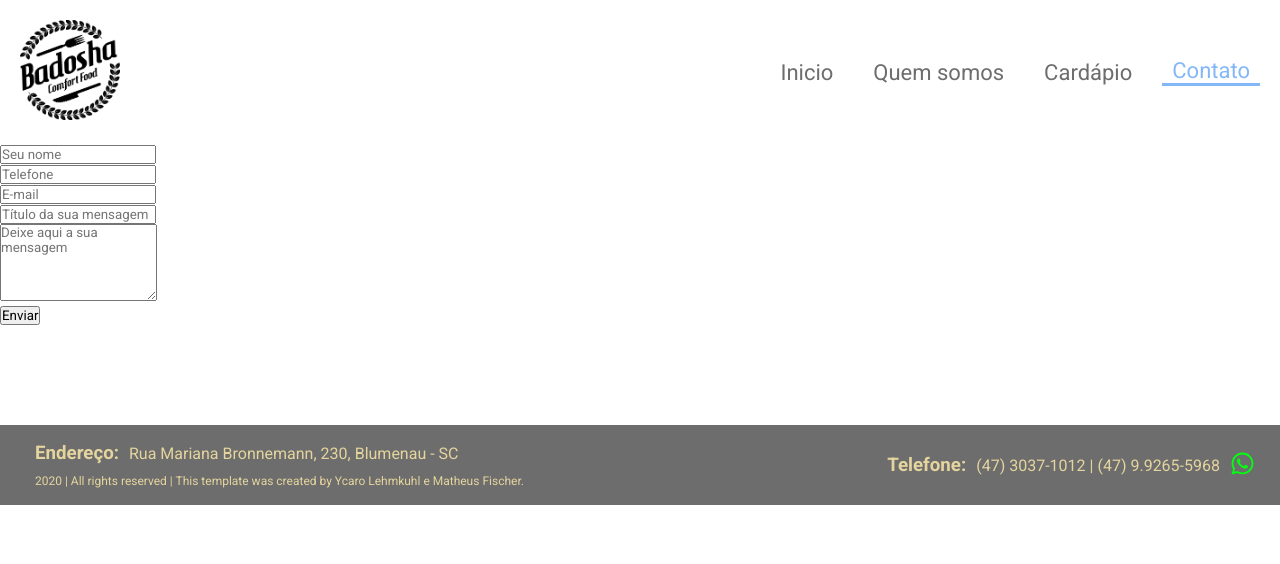
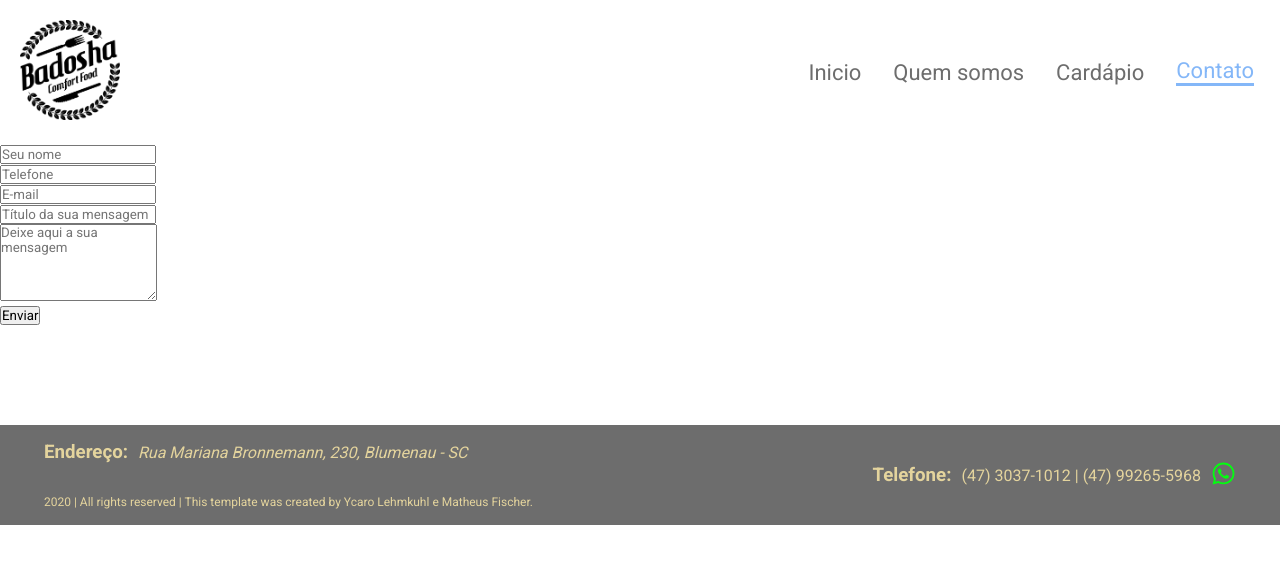
Before and after one commit to matheusfischer0/badosha-next, a Next.js app: page /contato in a window 1280 px wide. Shown: the top 564 px of the page. Built offline with nearby package versions, Linux system fonts and the light colour scheme.

Commit message:
Enhances in menu and footes

```diff
--- a/src/components/Footer/Footer.tsx
+++ b/src/components/Footer/Footer.tsx
@@ -14,18 +14,29 @@ const Footer: React.FC = () => {
     <Container>
       <Phone>
         <h3>Telefone:</h3>
-        <p>(47) 3037-1012 | (47) 9.9265-5968</p>
+        <div>
+          <p>
+            <a href="tel:+554730371012">
+              <span className="topbar-phone">(47) 3037-1012</span>
+            </a>{' '}
+            |{' '}
+            <a href="tel:+5547992655968">
+              {' '}
+              <span className="topbar-phone">(47) 99265-5968</span>
+            </a>
+          </p>
           <a
             className="navbar-brand"
             href="https://api.whatsapp.com/send?phone=5547992655968&text="
           >
             <FaWhatsapp size={25} color={'#02ff0f'}></FaWhatsapp>
           </a>
+        </div>
       </Phone>
       <AdressContainer>
         <Address>
           <h3>Endereço:</h3>
-          <p>Rua Mariana Bronnemann, 230, Blumenau - SC</p>
+          <address>Rua Mariana Bronnemann, 230, Blumenau - SC</address>
         </Address>
         <Signature>
           <p>
--- /dev/null
+++ b/src/components/MenuToggle/MenuToggle.tsx
@@ -0,0 +1,40 @@
+import * as React from 'react'
+import { motion } from 'framer-motion'
+import { Button } from '../../styles/components/MenuToggle'
+
+const Path = props => (
+  <motion.path
+    fill="transparent"
+    strokeWidth="3"
+    stroke="hsl(0, 0%, 18%)"
+    strokeLinecap="round"
+    {...props}
+  />
+)
+
+export const MenuToggle = ({ toggle }) => (
+  <Button onClick={toggle}>
+    <svg width="23" height="23" viewBox="0 0 23 23">
+      <Path
+        variants={{
+          closed: { d: 'M 2 2.5 L 20 2.5' },
+          open: { d: 'M 3 16.5 L 17 2.5' }
+        }}
+      />
+      <Path
+        d="M 2 9.423 L 20 9.423"
+        variants={{
+          closed: { opacity: 1 },
+          open: { opacity: 0 }
+        }}
+        transition={{ duration: 0.1 }}
+      />
+      <Path
+        variants={{
+          closed: { d: 'M 2 16.346 L 20 16.346' },
+          open: { d: 'M 3 2.5 L 17 16.346' }
+        }}
+      />
+    </svg>
+  </Button>
+)
--- a/src/components/Topbar/Navigator/Navigator.tsx
+++ b/src/components/Topbar/Navigator/Navigator.tsx
@@ -3,9 +3,9 @@ import Link from 'next/link'
 import { useRouter } from 'next/router'
 
 import {
-  Menu,
   MenuItem,
   Item,
+  Button,
   UnderlineItem
 } from '../../../styles/components/Navigator'
 
@@ -20,16 +20,18 @@ const Topbar: React.FC = () => {
   ]
 
   return (
-    <Menu>
+    <>
       {routes.map((route, i) => (
-        <MenuItem key={i}>
-          <Link href={route.path}>
-            <Item active={asPath === route.path}>{route.label}</Item>
-          </Link>
-          <UnderlineItem active={asPath === route.path} />
+        <MenuItem key={i} active={asPath === route.path}>
+          <Button href={route.path}>
+            <Item active={asPath === route.path}>
+              <span>{route.label}</span>
+              <UnderlineItem active={asPath === route.path} />
+            </Item>
+          </Button>
         </MenuItem>
       ))}
-    </Menu>
+    </>
   )
 }
 
--- a/src/components/Topbar/Topbar.tsx
+++ b/src/components/Topbar/Topbar.tsx
@@ -1,14 +1,27 @@
-import React from 'react'
+import React, { useRef, useState } from 'react'
 import Image from 'next/image'
+import { useRouter } from 'next/router'
 
+import Navigator from './Navigator/Navigator'
+
+import {
+  Container,
+  TopLogo,
+  Menu,
+  MenuMobile,
+  NavigatorIcon
+} from '../../styles/components/Topbar'
 import Logo from '../../assets/logo_badosha.png'
 
-import { Container, TopLogo } from '../../styles/components/Topbar'
-import Navigator from './Navigator/Navigator'
-import { useRouter } from 'next/router'
+import { MenuToggle } from '../MenuToggle/MenuToggle'
+import { motion, useCycle } from 'framer-motion'
+import useWindowSize from '../../hooks/UseWindowSize'
 
 const Topbar: React.FC = () => {
   const router = useRouter()
+  const { height } = useWindowSize()
+
+  const [isOpen, toggleOpen] = useCycle(false, true)
 
   const handleRedirectToHome = () => {
     router.push('/')
@@ -16,6 +29,7 @@ const Topbar: React.FC = () => {
 
   return (
     <Container>
+      <MenuMobile>
         <TopLogo onClick={handleRedirectToHome}>
           <Image
             src={Logo}
@@ -26,7 +40,28 @@ const Topbar: React.FC = () => {
             quality={100}
           />
         </TopLogo>
+        <NavigatorIcon>
+          <motion.div
+            initial={false}
+            animate={isOpen ? 'open' : 'closed'}
+            custom={height}
+          >
+            <MenuToggle toggle={() => toggleOpen()}></MenuToggle>
+          </motion.div>
+        </NavigatorIcon>
+      </MenuMobile>
+
+      <Menu
+        initial={false}
+        animate={
+          isOpen
+            ? { x: 0, y: 0, height: 'auto' }
+            : { x: 0, y: `-100%`, height: '0px' }
+        }
+        transition={{ ease: 'easeInOut', duration: 0.3 }}
+      >
         <Navigator />
+      </Menu>
     </Container>
   )
 }
--- a/src/styles/components/Footer.ts
+++ b/src/styles/components/Footer.ts
@@ -1,52 +1,90 @@
 import styled from 'styled-components'
+import device from '../sizes';
 
 export const Container = styled.div`
-  height: 80px;
   background-color: ${props => props.theme.colors.grey};
+  color: ${props => props.theme.colors.light_yellow};
   display: flex;
+  flex-direction: column;
+  text-align: center;
+  @media ${device.laptop} {
+    justify-content: space-between;
     align-items: center;
-  justify-content: space-between;
+    align-items:center;
     flex-direction: row-reverse;
-  text-align: center;
+    padding:0px 20px;
+  }
 `;
+
 export const Phone = styled.div`
   display: flex;
+    flex-direction:column;
+  padding:16px 16px;
+  @media ${device.tablet} {
+    flex-direction:row;
     align-items: center;
+    padding:16px 24px;
+  }
+  div{
+    display:flex;
+    flex-direction:row;
+    align-items:center;
+    p{
+      margin:0px 0px;
+      @media ${device.tablet} {
+        margin:0px 10px;
+      }
+    }
+    a{
+      text-decoration:none;
+    }
+    span.topbar-phone{
       color: ${props => props.theme.colors.light_yellow};
-  margin-right: 25px;
+    }
+  }
+  h3{
+    text-align:start;
+  }
 
-  h3{
-      margin-left: 10px;
-  }
-  p{
-    margin: 0px 10px;
-  }
+
 `;
 export const Address = styled.div`
   display: flex;
+  padding:8px 16px;
+  flex-direction:column;
+  h3{
+    text-align:start;
+  }
+  address{
+    text-align:start;
+    margin: 0px 0px;
+  }
+  @media ${device.tablet} {
     align-items: center;
-  color: ${props => props.theme.colors.light_yellow};
-  margin-left: 25px;
-  h3{
-      margin-left: 10px;
+    padding:16px 24px;
+    flex-direction:row;
+
+    address{
+      margin: 0px 10px;
     }
-  p{
-    margin: 0px 10px;
   }
 `;
 export const Signature = styled.div`
   display: flex;
   align-items: center;
   color: ${props => props.theme.colors.light_yellow};
-  margin-left: 25px;
+  padding:16px 16px;
   p{
-    padding-top: 10px;
-    margin: 0px 10px;
+    text-align:start;
     font-size: ${props=> props.theme.font_sizes.extra_small};
+  }
+
+  @media ${device.tablet} {
+    padding:16px 24px;
 
   }
+
 `;
 export const AdressContainer = styled.div`
   flex-direction: column;
- align: ;
 `;
--- /dev/null
+++ b/src/styles/components/MenuToggle.ts
@@ -0,0 +1,12 @@
+import styled from 'styled-components'
+import device from '../sizes';
+
+export const Button = styled.div`
+  display:flex;
+  align-items:center;
+  margin-right:20px;
+  cursor: pointer;
+  @media ${device.tablet} {
+    display: none;
+  }
+`;
--- a/src/styles/components/Navigator.ts
+++ b/src/styles/components/Navigator.ts
@@ -1,33 +1,47 @@
+import Link from 'next/link';
 import styled from 'styled-components'
+import device from '../sizes';
 
-export const Menu = styled.ul`
-  display: flex;
-  flex-direction: row;
-  align-items:center;
-  justify-content:space-between;
-  list-style:none;
-  margin-right:10px;
-`;
-export const MenuItem = styled.li`
-  justify-content:center;
-    font-size: ${props=> props.theme.font_sizes.small};
+
+export const MenuItem = styled.li<ActiveProps>`
+    justify-content:center;
+    list-style:none;
     text-decoration: none;
-    padding:0px 10px;
     cursor:pointer;
+
 `;
 
 interface ActiveProps {
   active:boolean;
 }
 export const Item = styled.a<ActiveProps>`
+    display:flex;
+    flex-direction:column;
+    flex:1;
     color: ${props=>props.active? props.theme.colors.blue : props.theme.colors.grey};
-    padding:10px 10px;
-    margin-bottom:10px;
+    font-size: ${props=> props.theme.font_sizes.small};
+    padding:10px 16px;
+    span{
+      text-align:center;
+    }
+
 `;
 
-export const UnderlineItem = styled.div<ActiveProps>`
+export const Button = styled(Link)`
+    display:flex;
+    flex:1;
+    justify-content:center;
+`;
+
+export const UnderlineItem = styled.a<ActiveProps>`
     display: ${props=>props.active? "block" :"none"};
+    align-self:center;
     background-color: ${props=>props.active? props.theme.colors.blue : props.theme.colors.grey};
-    width:'100%';
+    width:80%;
     height:3px;
+
+    @media ${device.tablet} {
+      width:100%;
+    }
+
 `;
--- a/src/styles/components/Topbar.ts
+++ b/src/styles/components/Topbar.ts
@@ -1,15 +1,59 @@
+import { motion } from 'framer-motion';
 import styled from 'styled-components'
+import device from '../sizes';
 
 export const Container = styled.div`
+  position:relative;
   display:flex;
-  flex-direction: row;
+  flex-direction: column;
   justify-content:space-between;
+  overflow:hidden;
   background-color: ${props => props.theme.colors.whiter};
+  @media ${device.tablet} {
+    align-items:center;
+    flex-direction: row;
+  }
 `;
 
 export const TopLogo = styled.div`
-  position:relative;
   cursor:pointer;
   padding: 10px 0px;
   margin: 10px 20px;
   `;
+
+
+export const Menu = styled(motion.ul)`
+flex-direction:column;
+width:100vw;
+height: auto;
+
+  @media ${device.tablet} {
+    display: flex;
+    position:relative;
+    right:auto;
+    top:auto;
+    width:auto;
+    align-items:center;
+    justify-content:space-between;
+    flex-direction:row;
+    margin-right:10px;
+  }
+`;
+
+export const MenuMobile = styled.div`
+    display: flex;
+    flex-direction: row;
+    flex: 1;
+    align-items:center;
+    justify-content:  space-between;
+`;
+
+export const NavigatorIcon = styled.div`
+display:flex;
+align-items:center;
+margin-right:20px;
+cursor: pointer;
+@media ${device.tablet} {
+    display: none;
+  }
+`;
--- /dev/null
+++ b/src/styles/sizes.ts
@@ -0,0 +1,22 @@
+const size = {
+  mobileS: '320px',
+  mobileM: '375px',
+  mobileL: '425px',
+  tablet: '768px',
+  laptop: '1024px',
+  laptopL: '1440px',
+  desktop: '2560px'
+}
+
+const device = {
+  mobileS: `(min-width: ${size.mobileS})`,
+  mobileM: `(min-width: ${size.mobileM})`,
+  mobileL: `(min-width: ${size.mobileL})`,
+  tablet: `(min-width: ${size.tablet})`,
+  laptop: `(min-width: ${size.laptop})`,
+  laptopL: `(min-width: ${size.laptopL})`,
+  desktop: `(min-width: ${size.desktop})`,
+  desktopL: `(min-width: ${size.desktop})`
+};
+
+export default device
```
Also changed, not shown: src/styles/components/Jumbotron.ts (+6 -2 lines). Lines whose indentation alone changed are shown as unchanged.
